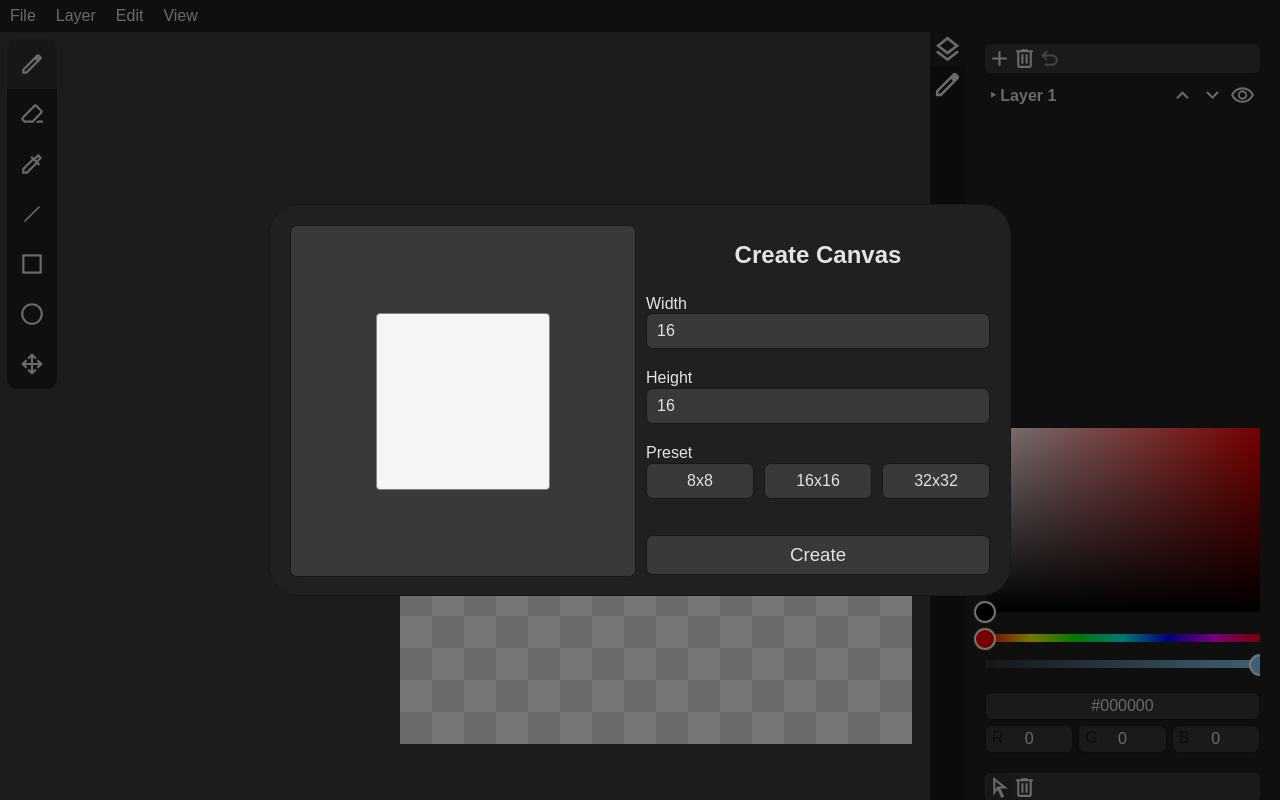
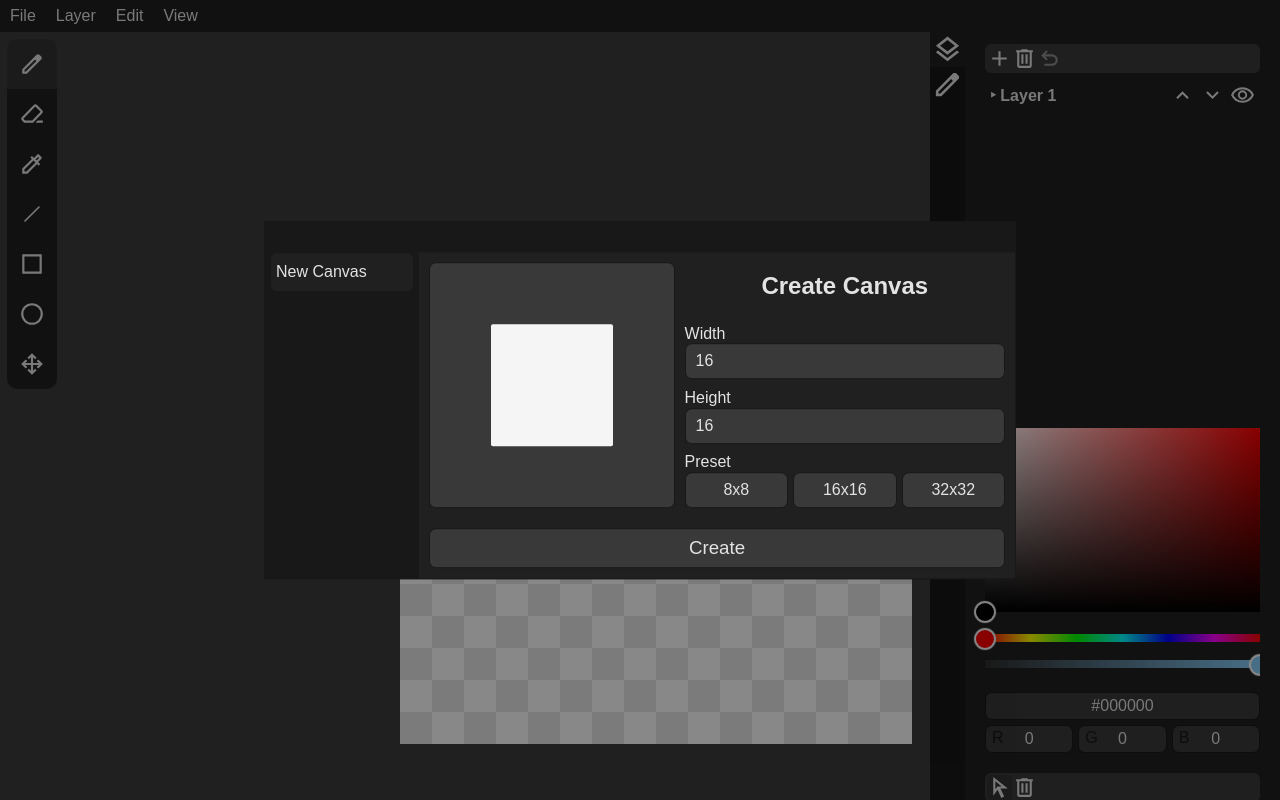
Before and after one commit to garusu/VividPixel, a Vue app: page / in a window 1280 px wide. Built offline with nearby package versions, Linux system fonts and the light colour scheme.

Commit message:
refactor: window redesign

```diff
--- a/src/components/Window.vue
+++ b/src/components/Window.vue
@@ -1,18 +1,10 @@
 <script setup>
-  import { ref, computed, onMounted, onBeforeUnmount } from 'vue';
-  import {
-    canvasWidth,
-    canvasHeight,
-    canvasResizeTrigger,
-    windowBlock,
-    runErrorMessage
-  } from './store.js';
+  import { ref, shallowRef, onMounted, onBeforeUnmount } from 'vue';
+  import { windowBlock } from './store.js';
 
-  const widthInput = ref(16);
-  const heightInput = ref(16);
+  import Create from './windows/Create.vue';
 
-  const refWidthInput = ref(null);
-  const refHeightInput = ref(null);
+  const currentWindow = shallowRef(Create);
 
   const windowElem = ref(null);
 
@@ -27,23 +19,15 @@
   let currentX = 0;
   let currentY = 0;
 
-  const ratio = computed(() => {
-    const max = Math.max(widthInput.value, heightInput.value);
-
-    return {
-      width: Math.round(widthInput.value / max * 50) + "%",
-      height: Math.round(heightInput.value / max * 50) + "%"
-    }
-  });
-
   onMounted(() => {
     const windowRect = windowElem.value.getBoundingClientRect();
-
-    refWidthInput.value.focus();
 
     x.value = (window.innerWidth - windowRect.width) / 2;
     y.value = (window.innerHeight - windowRect.height) / 2;
   })
+
+
+  onBeforeUnmount(stopDrag);
 
   function startDrag(event) {
     if (event.button == 0 && event.target == event.currentTarget) {
@@ -73,24 +57,6 @@
     window.removeEventListener('pointermove', onDrag);
     window.removeEventListener('pointerup', stopDrag);
   }
-
-  onBeforeUnmount(stopDrag);
-
-  function newCanvas(preset=0) {
-    if (preset) {
-      canvasHeight.value = preset;
-      canvasWidth.value = preset;
-      canvasResizeTrigger.value += 1;
-      windowBlock.value = false;
-    } else if (widthInput.value < 257 && heightInput.value < 257) {
-      canvasHeight.value = heightInput.value;
-      canvasWidth.value = widthInput.value;
-      canvasResizeTrigger.value += 1;
-      windowBlock.value = false;
-    } else {
-      runErrorMessage.value = "Create";
-    }
-  }
 </script>
 
 <template>
@@ -98,42 +64,18 @@
     <div
       ref="windowElem"
       id="block"
-      :class="{ dragging }"
       :style="{
         transform: `translate(${x}px, ${y}px)`
       }"
-      @pointerdown="startDrag"
     >
-      <div id="preview">
-        <div :style="{ width: ratio.width, height: ratio.height }"></div>
-      </div>
-      <div id="settings">
-        <h2>Create Canvas</h2>
-        <label>
-          Width
-          <input
-            ref="refWidthInput"
-            @keyup.enter="refHeightInput.select()"
-            type="text"
-            v-model.number="widthInput"
-          >
-        </label>
-        <label>
-          Height
-          <input
-            ref="refHeightInput"
-            type="text"
-            @keyup.enter="newCanvas()"
-            v-model.number="heightInput"
-          >
-        </label>
-        <div id="preset">
-          <p>Preset</p>
-          <button @click="newCanvas(8)">8x8</button>
-          <button @click="newCanvas(16)">16x16</button>
-          <button @click="newCanvas(32)">32x32</button>
+      <div id="titlebar" @pointerdown="startDrag"></div>
+      <div id="main">
+        <div id="tabs">
+          <button class="tab">New Canvas</button>
         </div>
-        <button id="create-btn" @click="newCanvas()">Create</button>
+        <div id="window-block">
+          <component :is="currentWindow" />
+        </div>
       </div>
     </div>
   </div>
@@ -144,89 +86,47 @@
     position: absolute;
     height: 100%;
     width: 100%;
-    background-color: #0008;
+    background-color: #0007;
     z-index: 3;
+  }
+  #block {
+    width: 750px;
+    background-color: var(--bar-dark);
+    border: 1px solid var(--bar-dark);
+  }
+  #titlebar {
+    width: 100%;
+    height: 30px;
+    background-color: var(--bar-dark);
+  }
+  #main {
+    display: flex;
+    width: 100%;
+  }
+  #tabs {
+    flex: 1;
+    padding: 0 5px;
+  }
+  #tabs .tab {
+    display: block;
+    width: 100%;
+    text-align: left;
+    margin-bottom: 5px;
+    border-radius: 7px;
+    box-sizing: border-box;
+    background-color: var(--bar-bg);
+    padding: 10px 5px;
+    align-content: center;
 
-    #block {
-      display: flex;
-      width: 700px;
-      height: 350px;
-      background-color: var(--bar-bg);
-      padding: 20px;
-      border-radius: 30px;
-      gap: 10px;
-      border: 1px solid var(--bar-dark);
-    }
-    #preview {
-      display: flex;
-      justify-content: center;
-      align-items: center;
-      height: 100%;
-      width: 50%;
+    &:hover {
       background-color: var(--other);
-      border-radius: 7px;
-      border: 1px solid var(--bar-dark);
-
-      div {
-        width: 50%;
-        height: 50%;
-        background-color: whitesmoke;
-        border-radius: 4px;
-        border: 1px solid grey;
-        transition: width 0.2s ease, height 0.2s ease;
-      }
-    }
-    #settings {
-      display: flex;
-      flex-direction: column;
-      width: 50%;
-      height: 100%;
-    }
-    input {
-      width: 100%;
-      padding: 8px 10px;
-      text-align: left;
-      cursor: text;
-    }
-    h2 {
-      margin: 16px 0;
-      text-align: center;
-    }
-    label, p {
-      display: inline-block;
-      width: 100%;
-      margin: 10px 0;
-    }
-    p {
-      margin-bottom: 0;
     }
   }
-  button {
-    color: var(--bar-text);
-    background-color: var(--other);
-    border: 1px solid var(--bar-dark);
-    border-radius: 7px;
-    font-size: inherit;
-    padding: 8px 0;
-    min-height: 0;
-    cursor: pointer;
-
-    &:hover {
-      background-color: var(--bar-active);
-    }
-  }
-  #preset {
+  #window-block {
     display: flex;
-    flex-wrap: wrap;
-    column-gap: 10px;
-
-    button {
-      flex: 1;
-    }
-  }
-  #create-btn {
-    width: 100%;
-    margin-top: auto;
-    font-size: 1.17em;
+    flex-direction: column;
+    flex: 4;
+    padding: 10px;
+    background-color: var(--bar-bg);
   }
 </style>
--- /dev/null
+++ b/src/components/windows/Create.vue
@@ -0,0 +1,127 @@
+<script setup>
+  import { ref, computed, onMounted } from 'vue';
+  import {
+    canvasWidth,
+    canvasHeight,
+    canvasResizeTrigger,
+    windowBlock,
+    runErrorMessage
+  } from '../store.js';
+
+  const widthInput = ref(16);
+  const heightInput = ref(16);
+
+  const refWidthInput = ref(null);
+  const refHeightInput = ref(null);
+
+  const ratio = computed(() => {
+    const max = Math.max(widthInput.value, heightInput.value);
+
+    return {
+      width: Math.round(widthInput.value / max * 50) + "%",
+      height: Math.round(heightInput.value / max * 50) + "%"
+    }
+  });
+
+  onMounted(() => {
+    refWidthInput.value.focus();
+  })
+
+  function newCanvas(preset=0) {
+    if (preset) {
+      canvasHeight.value = preset;
+      canvasWidth.value = preset;
+      canvasResizeTrigger.value += 1;
+      windowBlock.value = false;
+    } else if (widthInput.value < 257 && heightInput.value < 257) {
+      canvasHeight.value = heightInput.value;
+      canvasWidth.value = widthInput.value;
+      canvasResizeTrigger.value += 1;
+      windowBlock.value = false;
+    } else {
+      runErrorMessage.value = "Create";
+    }
+  }
+</script>
+
+<template>
+  <div id="settings">
+    <div id="preview">
+      <div
+        :style="{
+          width: ratio.width,
+          height: ratio.height
+        }"
+      ></div>
+    </div>
+    <div id="inputs">
+      <h2>Create Canvas</h2>
+      <label>
+        Width
+        <input
+          ref="refWidthInput"
+          @keyup.enter="refHeightInput.focus()"
+          type="text"
+          v-model.number="widthInput"
+        >
+      </label>
+      <label>
+        Height
+        <input
+          ref="refHeightInput"
+          type="text"
+          @keyup.enter="newCanvas()"
+          v-model.number="heightInput"
+        >
+      </label>
+      <div id="preset">
+        <p>Preset</p>
+        <button @click="newCanvas(8)">8x8</button>
+        <button @click="newCanvas(16)">16x16</button>
+        <button @click="newCanvas(32)">32x32</button>
+      </div>
+    </div>
+  </div>
+  <button id="create-btn" @click="newCanvas()">Create</button>
+</template>
+
+<style scoped>
+  #settings {
+    display: flex;
+    gap: 10px;
+    margin-bottom: 20px;
+  }
+  #preview {
+    display: flex;
+    justify-content: center;
+    align-items: center;
+    aspect-ratio: 1;
+    background-color: var(--other);
+    border-radius: 7px;
+    border: 1px solid var(--bar-dark);
+
+    div {
+      background-color: whitesmoke;
+      border-radius: 2px;
+      transition: width 0.2s ease, height 0.2s ease;
+    }
+  }
+  #preset {
+    display: flex;
+    flex-wrap: wrap;
+    column-gap: 5px;
+    margin-top: 4px;
+
+    p {
+      width: 100%;
+    }
+    button {
+      flex: 1;
+    }
+  }
+  #create-btn {
+    width: 100%;
+    margin-top: auto;
+    font-size: 1.17em;
+  }
+</style>
--- a/src/main.css
+++ b/src/main.css
@@ -19,10 +19,6 @@ body {
 	background-color: var(--bar-canvas);
 	overflow: clip;
   color: var(--bar-text);
-}
-label, h2, p {
-  color: var(--bar-text);
-  margin: 16px 0;
 }
 img {
 	width: 100%;
@@ -71,3 +67,38 @@ input[type="text"] {
 .m0 {
   margin: 0;
 }
+#window {
+  input {
+    width: 100%;
+    padding: 8px 10px;
+    text-align: left;
+    cursor: text;
+  }
+  h2 {
+    margin: 10px;
+    margin-bottom: 20px;
+    text-align: center;
+  }
+  label, p {
+    display: inline-block;
+    width: 100%;
+    margin: 5px 0;
+  }
+  p {
+    margin: 0;
+  }
+  button {
+    color: var(--bar-text);
+    background-color: var(--other);
+    border: 1px solid var(--bar-dark);
+    border-radius: 7px;
+    font-size: inherit;
+    padding: 8px 0;
+    min-height: 0;
+    cursor: pointer;
+
+    &:hover {
+      background-color: var(--bar-active);
+    }
+  }
+}
```
